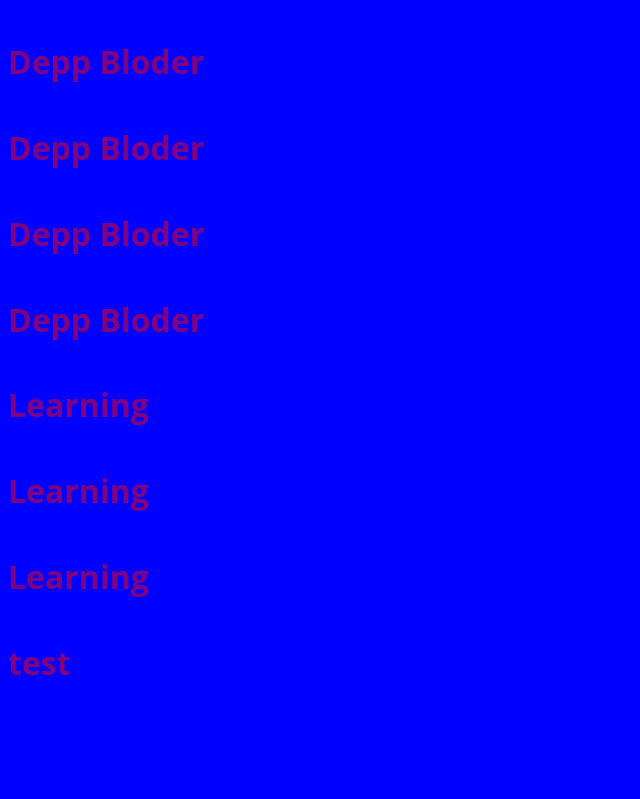
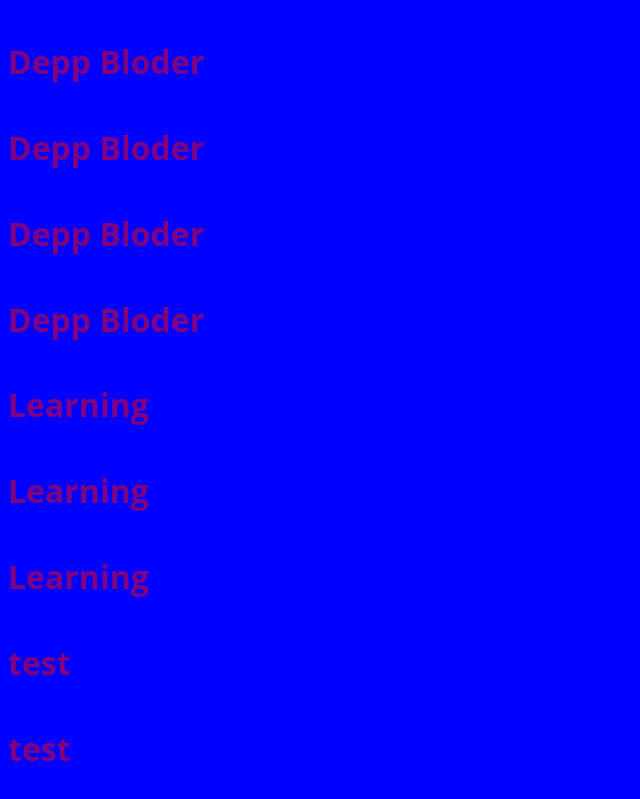
Before and after one commit to Rummel17/test2, a plain HTML site: page index.html in a window 1280 px wide. Shown: the part 320-1119 px from the top of the page, without its empty margins (0-640 px from the left). Before the commit the page ends 1033 px from the top, so only its background shows below. Drawn offline with Linux system fonts and the light colour scheme.

Commit message:
next test

```diff
--- a/index.html
+++ b/index.html
@@ -21,6 +21,8 @@
 <div><h1>Learning</h1></div>
 <div><h1>Learning</h1></div>
 <div><h1>test</h1></div>
+<div><h1>test</h1></div>
+
 
 
 </body>
```
